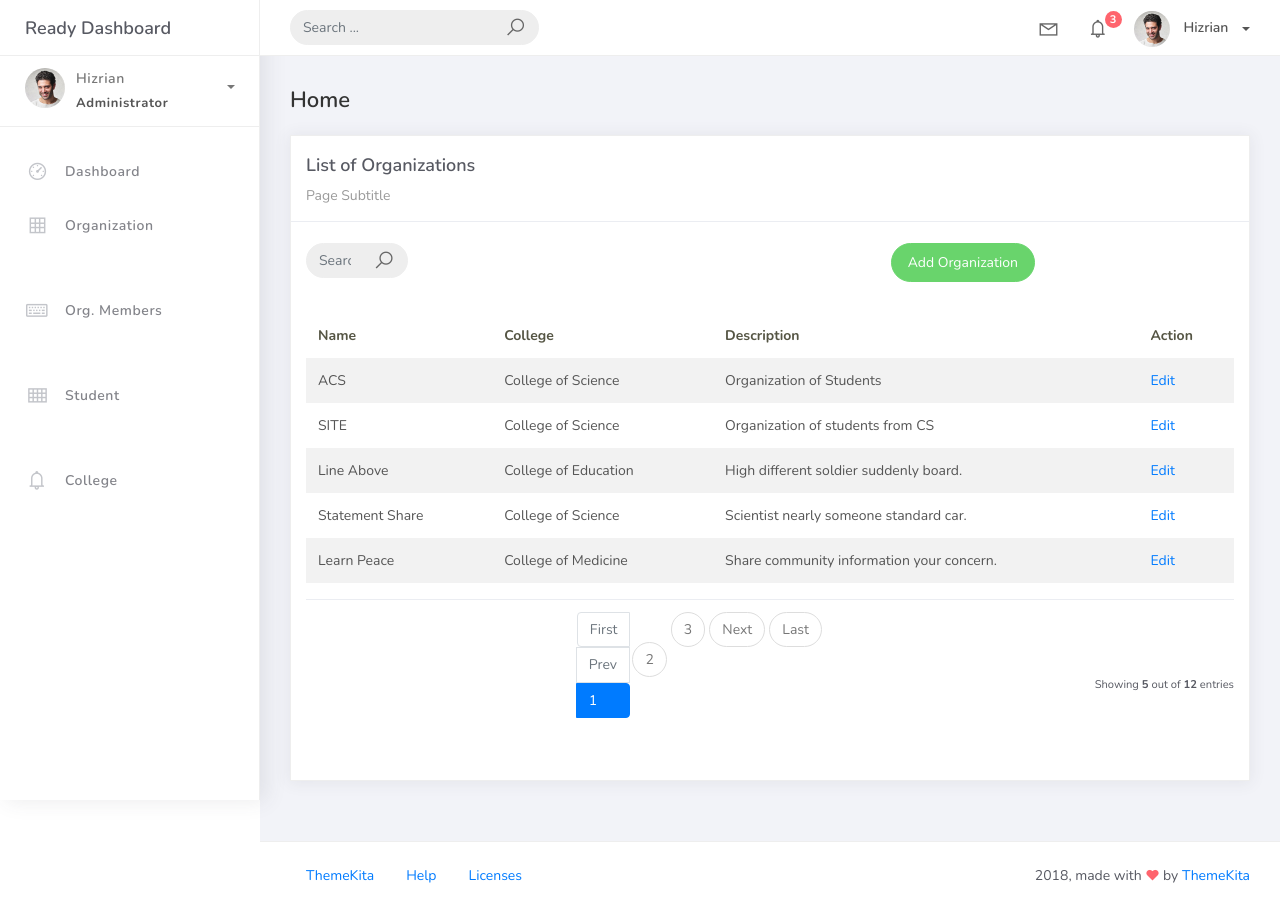
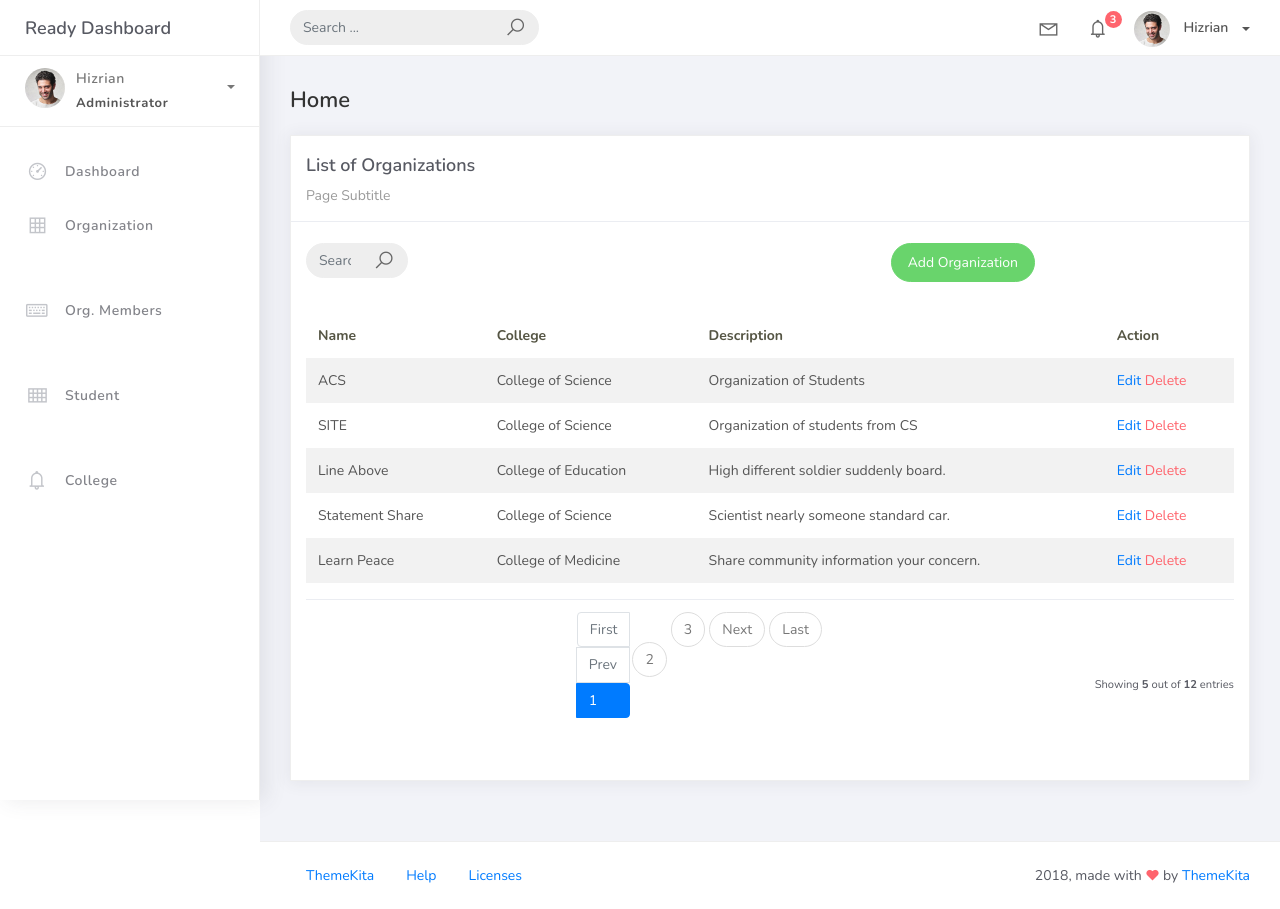
Before and after one commit to Jeype12/Django, a Django app: page /organization_list in a window 1280 px wide. Run offline with Django 5.2, Linux system fonts and the light colour scheme; data comes from the database, SQL or seed files in the repository; some libraries are stand-ins or nearby versions.

Commit message:
Organization Delete View

```diff
--- a/projectsite/templates/org_list.html
+++ b/projectsite/templates/org_list.html
@@ -47,7 +47,11 @@
                                     <td>{{ object.name }}</td>
                                     <td>{{ object.college }}</td>
                                     <td>{{ object.description }}</td>
-                                    <td><a href="organization_list/{{ object.id }}">Edit</a></td>
+                                    <td>
+                                        <a href="organization_list/{{ object.id }}">Edit</a>
+                                        <a href="organization_list/{{ object.id }}/delete" class="text-danger">Delete</a>
+                                      </td>
+
                                 </tr>
                                 {% empty %}
                                 <tr>
```
